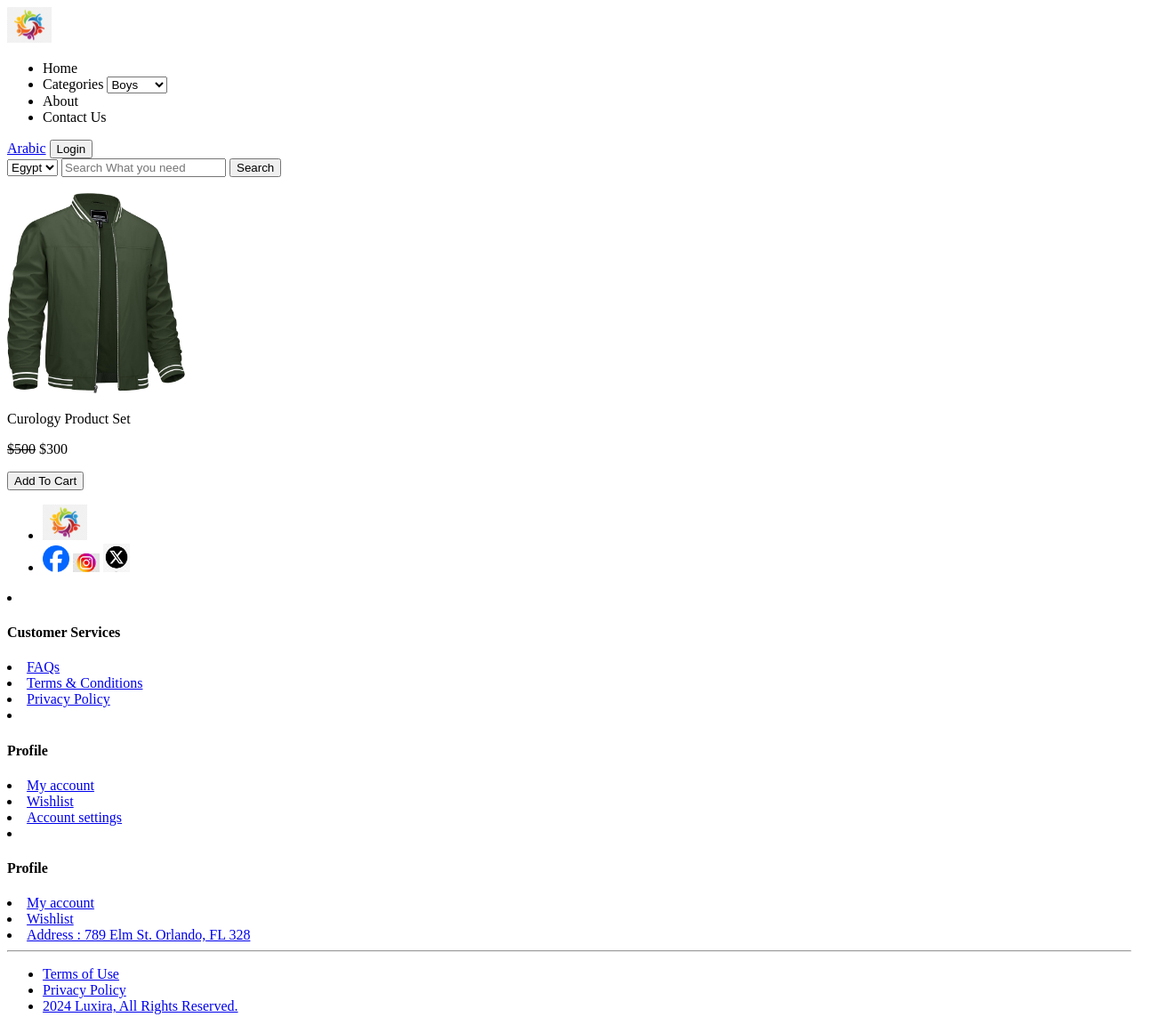
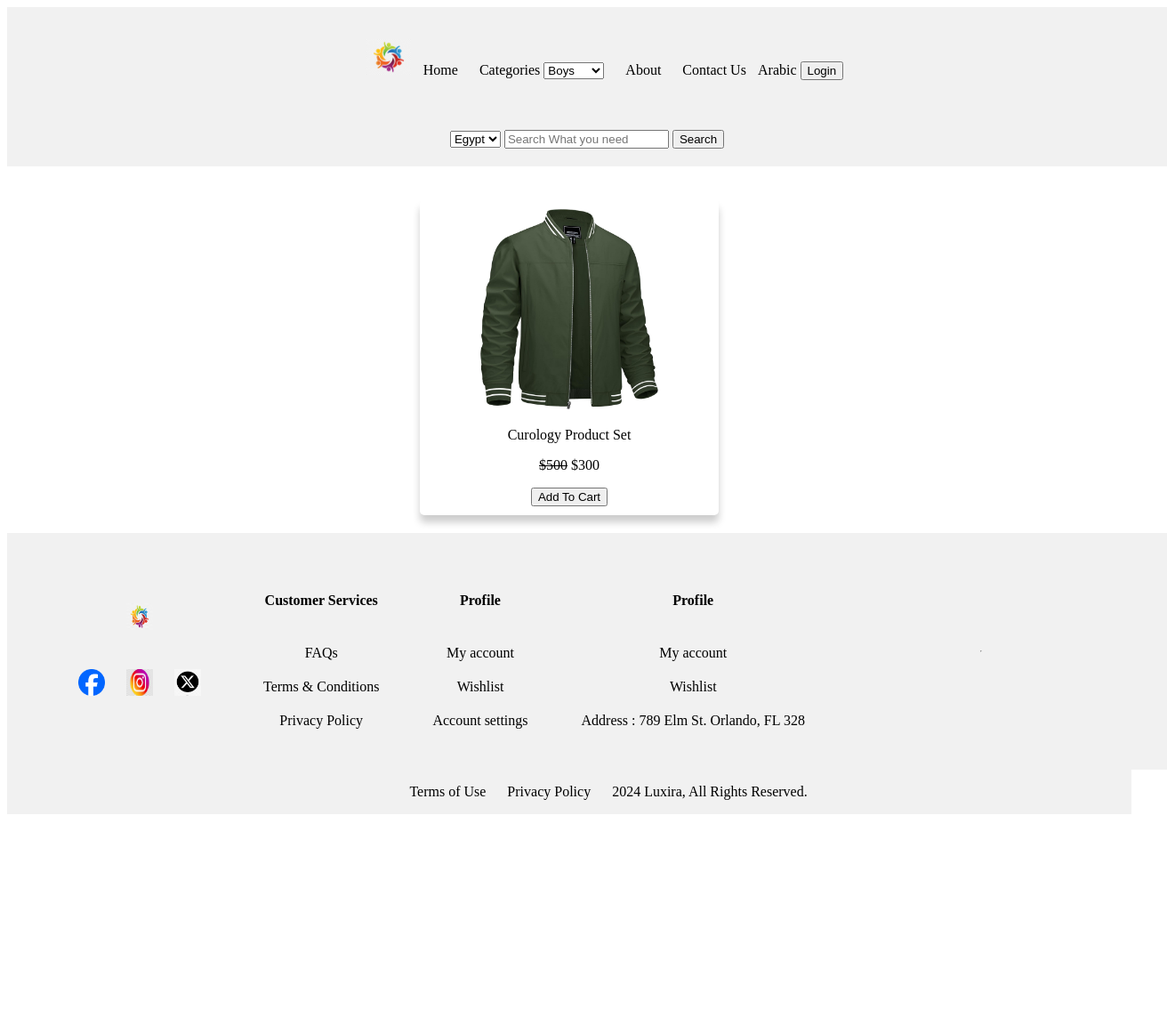
Before and after one commit to 3ly-Al-husseiny/Assignment, a plain HTML site: page index.html in a window 1280 px wide. Shown: the whole page at 89% size, 1312 px wide, since content can reach past the window. After the commit the page ends 923 px from the top, so only its background shows below. Drawn offline with Linux system fonts and the light colour scheme.

Commit message:
Do some HTML modification and create a style sheet

```diff
--- a/index.html
+++ b/index.html
@@ -5,7 +5,7 @@
     <meta charset="UTF-8">
     <meta name="viewport" content="width=device-width, initial-scale=1.0">
     <title>Document</title>
-    <link rel="stylesheet" href="style">
+    <link rel="stylesheet" href="style.css">
 </head>
 
 <body>
@@ -13,9 +13,9 @@
     <!-- Task 1 -->
     <div class="header">
 
-        <img src="logo.png" alt="logo" width="50px">
 
         <ul>
+            <img src="logo.png" alt="logo" width="50px">
             <li>Home</li>
             <li>
                 <label for="categories">Categories</label>
@@ -29,11 +29,11 @@
             </li>
             <li>About</li>
             <li>Contact Us</li>
+            <a href="#" target="_self">Arabic</a>
+            <button>Login</button>
         </ul>
 
-        <a href="#" target="_self">Arabic</a>
 
-        <button>Login</button>
 
     </div>
 
@@ -79,36 +79,47 @@
 
 
         <div class="Customer_Services">
+            <ul>
+
                 <li>
                     <h4>Customer Services</h3>
                     </li>
                     <li><a href="#">FAQs</a></li>
                     <li><a href="#">Terms & Conditions</a></li>
                     <li><a href="#">Privacy Policy</a></li>
+                </ul>
         </div>
 
         <div class="Profile">
+            <ul>
             <li>
                 <h4>Profile</h3>
             </li>
             <li><a href="#">My account</a></li>
             <li><a href="#">Wishlist</a></li>
             <li><a href="#">Account settings</a></li>
+            </ul>
         </div>
 
 
         <div class="Contact Us">
+            <ul>
+
                 <li>
                     <h4>Profile</h3>
                     </li>
                     <li><a href="phoneto:011">My account</a></li>
                     <li><a href="mailto:ali@g.com">Wishlist</a></li>
                     <li><a href="#">Address : 789 Elm St. Orlando, FL 328</a></li>
+                </ul>
         </div>
 
         <hr>
 
-        <div>
+    </div>
+
+
+    <div class="footer2">
         <ul>
             <li><a href="#">Terms of Use</a></li>
             <li><a href="#">Privacy Policy</a></li>
@@ -120,9 +131,6 @@
 
 
 
-    </div>
-
-
 </body>
 
 </html>
--- /dev/null
+++ b/style.css
@@ -0,0 +1,114 @@
+.header
+{
+    background-color: #f1f1f1;
+    padding: 20px;
+    text-align: center;
+    width: 100%;
+}
+
+
+
+.header li
+{
+    display: inline;
+    padding: 10px;
+}
+
+.header a
+{
+    text-decoration: none;
+    color: black;
+}
+
+.header2
+{
+    background-color: #f1f1f1;
+    padding: 20px;
+    text-align: center;
+    width: 100%;
+}
+.header2 li
+{
+    display: inline;
+    padding: 10px;
+}
+
+.header2 a
+{
+    text-decoration: none;
+    color: black;
+}
+
+.card
+{
+    box-shadow: 0 8px 8px 0 rgba(0,0,0,0.2);
+    width: 15%;
+    margin: 0 auto;
+    margin-top: 20px;
+    margin-bottom: 20px;
+    border-radius: 5px;
+    padding: 10px;
+    text-align: center;
+    width: 25%;
+}
+
+.footer
+{
+    background-color: #f1f1f1;
+    padding: 20px;
+    text-align: center;
+    display: flex;
+    justify-content: space-between;
+    align-items: center;
+    width: 100%;
+    position: center;
+}
+
+.footer ul
+{
+    list-style: none;
+    text-align: center;
+}
+
+.footer li
+{
+    padding: 10px;
+}
+
+.footer a
+{
+    text-decoration: none;
+    color: black;
+}
+
+.footer img
+{
+    width: 30px;
+    height: 30px;
+    margin: 10px;
+}
+
+.footer2
+{
+    background-color: #f1f1f1;
+    text-align: center;
+    display: flex;
+}
+
+.footer2 ul
+{
+    padding-left: 35%;
+}
+
+.footer2 li
+{
+    padding: 10px;
+    display: inline;
+}
+
+.footer2 a
+{
+    text-decoration: none;
+    color: black;
+    width: 100%;
+}
```
Also changed, not shown: 1 other file. Lines whose indentation alone changed are shown as unchanged.
